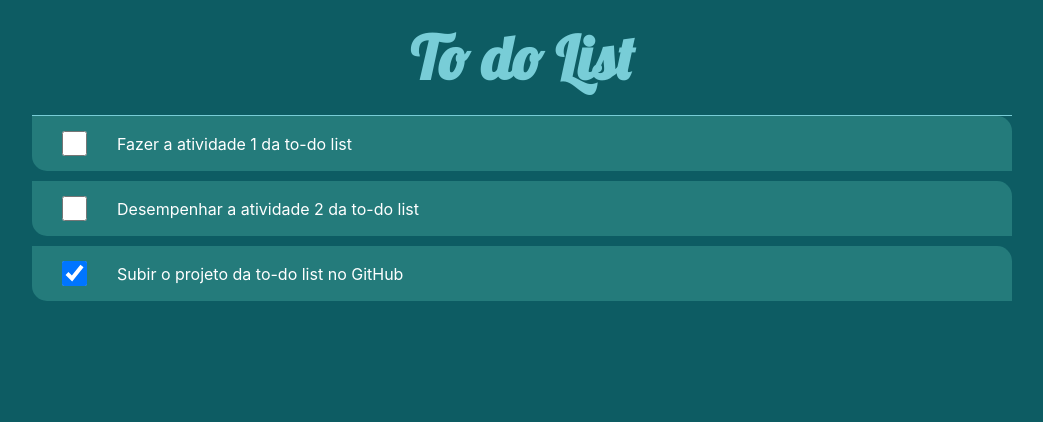
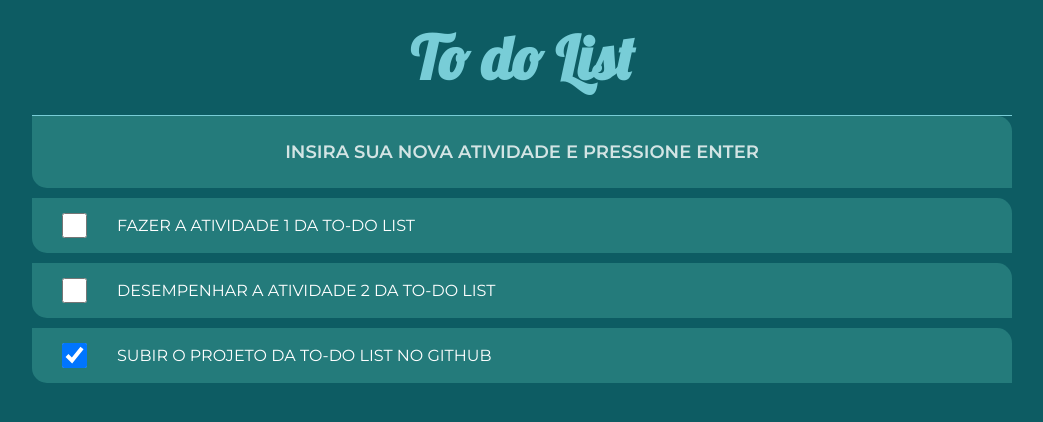
Before and after one commit to erickallandev/to-do-list, a React (Create React App) app: page / in a window 1280 px wide. Shown: the top 422 px of the page, without its empty margins (118-1161 px from the left). Built offline with nearby package versions, Linux system fonts and the light colour scheme.

Commit message:
feat: add AddItem component

```diff
--- a/src/App.tsx
+++ b/src/App.tsx
@@ -2,6 +2,7 @@ import * as C from './App.styled';
 import { useState } from 'react';
 import { Item } from './types/Item';
 import  { ListItem } from './components/ListItem/ListItem';
+import { AddItem } from './components/AddItem/AddItem';
 
 const App = () => {
     const [list, setList] = useState<Item[]>([
@@ -20,14 +21,29 @@ const App = () => {
         }
     }
 
+    const handleOnEnter = (taskName:string) => {
+        const newList = [...list];
+        newList.push({
+            id: list.length + 1,
+            activity: taskName,
+            done: false
+        });
+        setList(newList);
+    }
+
     return (
         <C.Container>
             <C.Area>
                 <C.Header>To do List</C.Header>
 
                 {/* Section to add new activities */}
+                <AddItem
+                onEnter={handleOnEnter}
+                />
+
 
                 {/* Section to show the to do list */}
+
                 {list.map((item, index) => (
                     <ListItem
                     index={index}
--- /dev/null
+++ b/src/components/AddItem/AddItem.tsx
@@ -0,0 +1,30 @@
+import * as C from './styled';
+import { useState, KeyboardEvent } from 'react';
+
+type Props = {
+    onEnter: (taskName: string) => void
+}
+
+export const AddItem = ({onEnter}:Props) => {
+    const [newActivity, setNewActivity] = useState('');
+
+    const handleKeyUp = (e: KeyboardEvent) => {
+        if((e.code === 'Enter' || e.code === 'NumpadEnter') && newActivity !== '') {
+            onEnter(newActivity);
+            setNewActivity('');
+        }
+    }
+
+    return (
+        <C.Container>
+            <input
+            type="text"
+            placeholder="Insira sua nova atividade e pressione enter"
+            value={newActivity}
+            onChange={e => setNewActivity(e.target.value)}
+            onKeyUp={handleKeyUp}
+
+            />
+        </C.Container>
+    );
+}
--- /dev/null
+++ b/src/components/AddItem/styled.ts
@@ -0,0 +1,32 @@
+import styled from 'styled-components';
+
+export const Container = styled.div`
+    background-color: #247b7b;
+    margin-bottom: 10px;
+    padding: 15px 0;
+    border-radius: 0 15px;
+    display: flex;
+    align-items: center;
+    display: flex;
+    justify-content: center;
+    align-items: center;
+        input {
+            background-color: transparent;
+            outline: none;
+            border: none;
+            width: 80%;
+            margin: 0;
+            padding: 10px;
+            color: #FFF;
+            text-align: center;
+            font-size: 18px;
+            font-family: Montserrat;
+            font-weight: bold;
+            text-transform: uppercase;
+
+            ::placeholder {
+                color: rgba(255, 255, 255, 0.8);
+            }
+        }
+
+`;
--- a/src/components/ListItem/styled.ts
+++ b/src/components/ListItem/styled.ts
@@ -7,6 +7,8 @@ export const Container = styled.div`
     border-radius: 0 15px;
     display: flex;
     align-items: center;
+    font-family: Montserrat;
+    text-transform: uppercase;
         input {
             margin: 0 30px;
             width: 25px;
```
